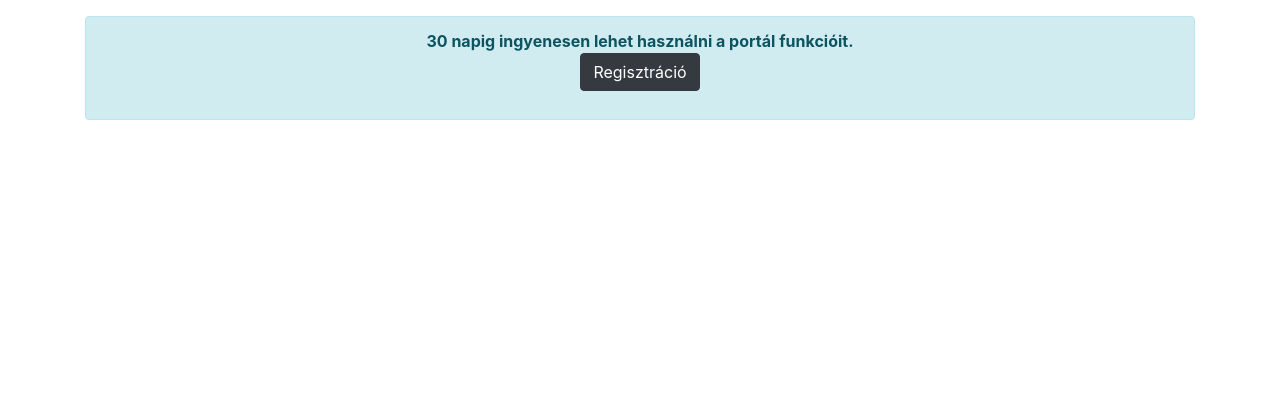
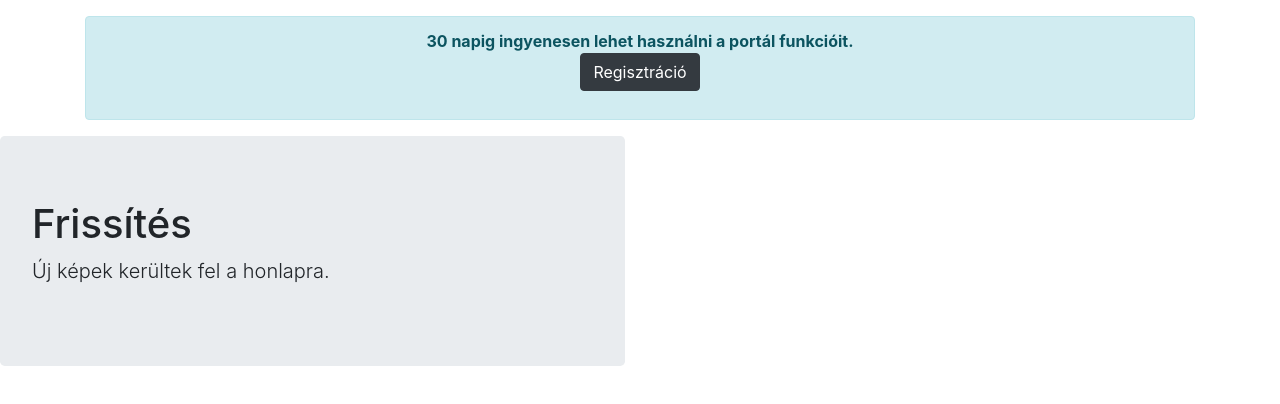
Before and after one commit to tothm23/Esettanulmany1, a plain HTML site: page index.html in a window 1280 px wide. Drawn offline with nearby package versions, Linux system fonts and the light colour scheme.

Commit message:
A jumbotron komponens elhelyezése

```diff
--- a/index.html
+++ b/index.html
@@ -20,7 +20,12 @@
     </div>
 
     <div class="row">
-      <div class="col-12 col-md-6"></div>
+      <div class="col-12 col-md-6">
+        <div class="jumbotron">
+          <h1>Frissítés</h1>
+          <p class="lead">Új képek kerültek fel a honlapra.</p>
+        </div>
+      </div>
       <div class="col-12 col-md-6"></div>
     </div>
 
```
